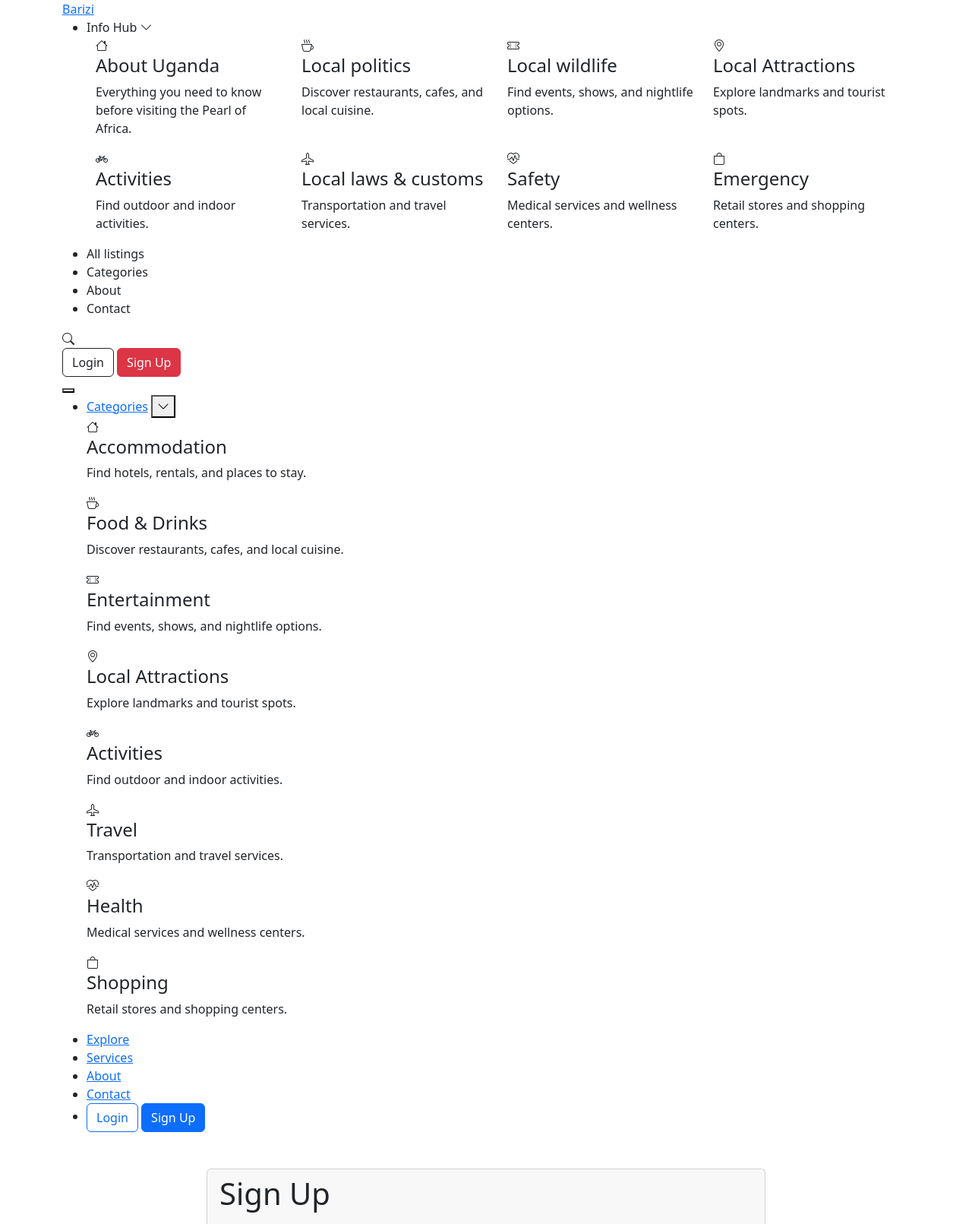
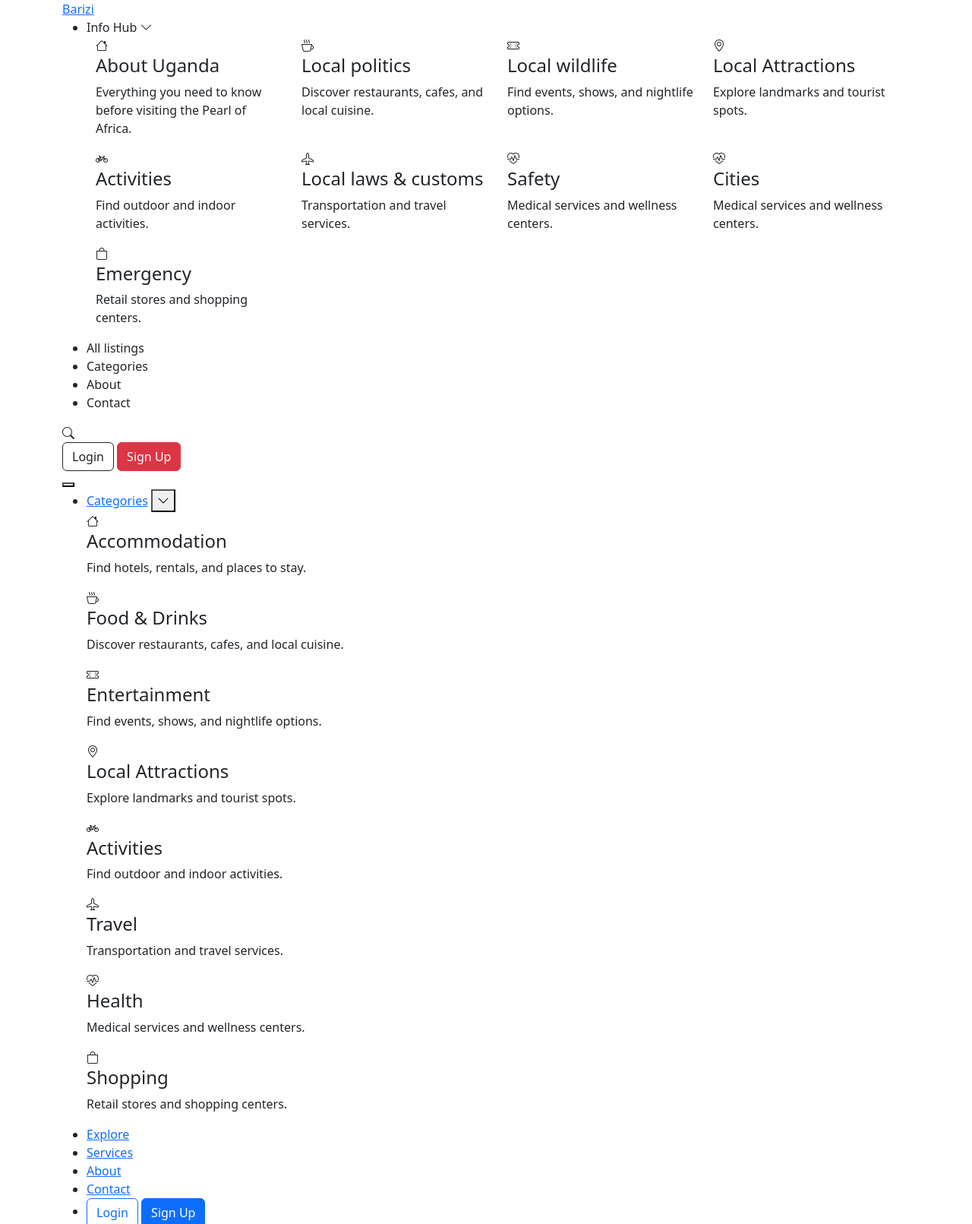
Before and after one commit to Muliika/bariziv3, a Django app: page /accounts/signup/ in a window 1280 px wide. Shown: the top 1611 px of the page at 76% size. Run offline with Django 5.2, Linux system fonts and the light colour scheme; parts of the project's set-up code (start-up, migrations or seed data) failed here and were passed over; some libraries are stand-ins or nearby versions.

Commit message:
minor changes to the navbar

```diff
--- a/src/templates/partials/navbar/mega-navbar.html
+++ b/src/templates/partials/navbar/mega-navbar.html
@@ -78,6 +78,15 @@
                         <div class="mega-menu-icon"><i class="bi bi-heart-pulse"></i></div>
                         <div class="mega-menu-details">
                           <h4>Safety</h4>
+                          <p>Medical services and wellness centers.</p>
+                        </div>
+                      </div>
+                    </div>
+                    <div class="col-md-3">
+                      <div class="mega-menu-section">
+                        <div class="mega-menu-icon"><i class="bi bi-heart-pulse"></i></div>
+                        <div class="mega-menu-details">
+                          <h4>Cities</h4>
                           <p>Medical services and wellness centers.</p>
                         </div>
                       </div>
```
